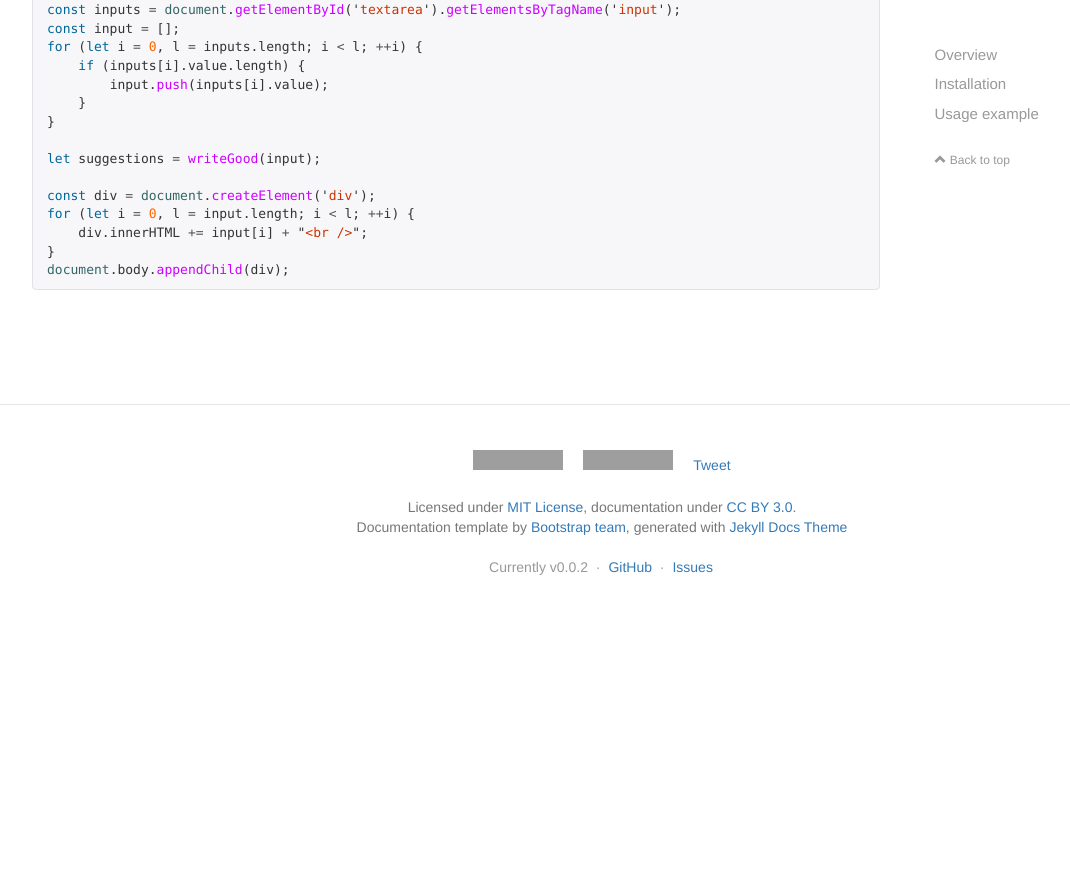
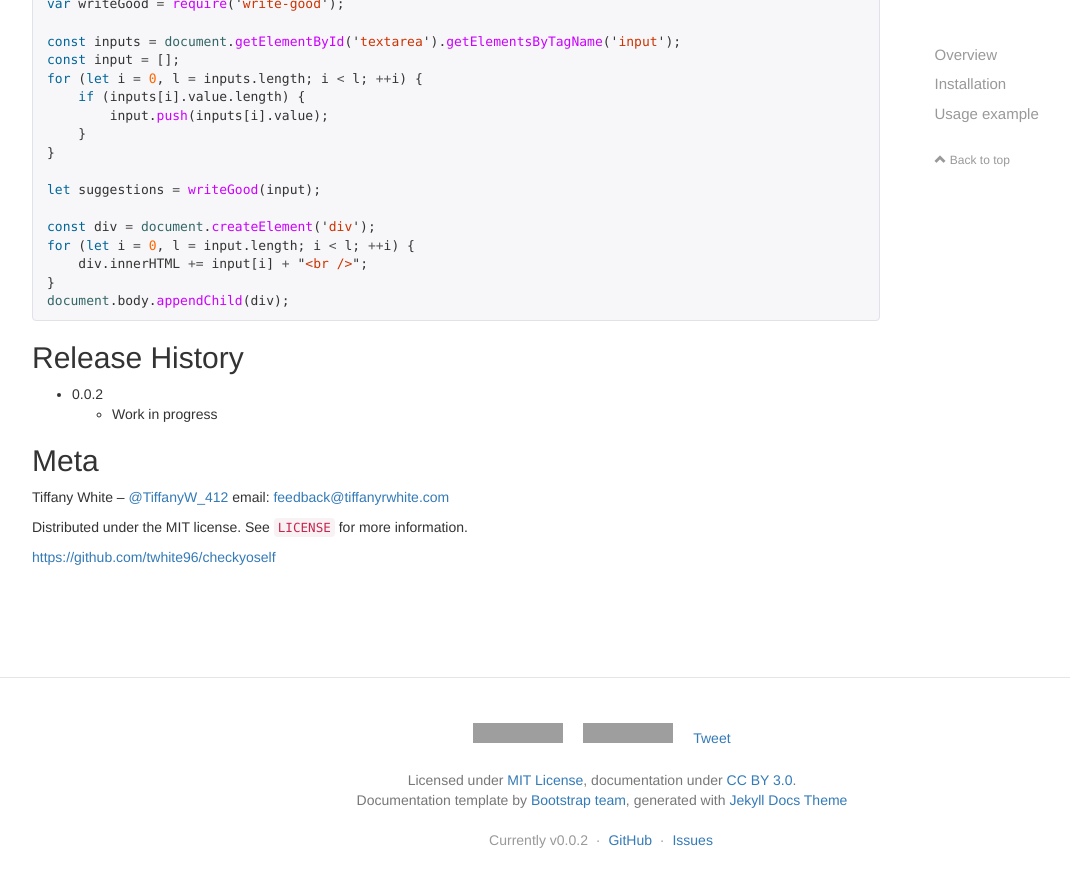
Before and after one commit to twhite96/chys-docs, a Jekyll site: the page built from index.md, in a window 1280 px wide and 900 px high, scrolled down 1449 px. Shown: the top 887 px of the window, without its empty margins (38-1108 px from the left). Built offline with Jekyll 4.4.1, drawn with Linux system fonts in a browser that asks for light colours; nearby versions of some CDN libraries; comment, search, counter and statistics services are not loaded; our own code applies the rules of GitHub Pages for plain Markdown files; before the commit the page ends 2076 px from its top, so only the background shows below that; grey boxes are pictures that could not be loaded.

Commit message:
Updates docs

````diff
--- a/index.md
+++ b/index.md
@@ -10,6 +10,13 @@ homepage: true
 </div>
 
 > Check Yo Self is  a site to check the grammar of your markdown blog posts/texts.
+
+[![Travis](https://img.shields.io/travis/twhite96/checkyoself.svg)](https://travis-ci.org/twhite96/checkyoself)
+[![Greenkeeper badge](https://badges.greenkeeper.io/twhite96/checkyoself.svg)](https://greenkeeper.io/)
+[![Twitter Follow](https://img.shields.io/twitter/follow/TiffanyW_412.svg?style=social&label=Follow)](https://twitter.com/TiffanyW_412)
+[![MIT Licence](https://badges.frapsoft.com/os/mit/mit.svg?v=103)](https://opensource.org/licenses/mit-license.php)
+[![Open Source Love](https://badges.frapsoft.com/os/v1/open-source.svg?v=103)](https://github.com/ellerbrock/open-source-badges/)
+[![GitHub commits](https://img.shields.io/github/commits-since/twhite96/checkyoself/0.0.2.svg?maxAge=2592000)](https://github.com/twhite96/checkyoself)
 
 Frustrated by Grammarly and Hemingway apps' inability to process markdown blog posts, I decided to make my own site to process markdown blog posts or other texts. I settled on [Materialize.css](http://materializecss.com/) a [Material Design Lite](https://getmdl.io/index.html) library for the UI because I like colorful things.
 
@@ -69,3 +76,15 @@ for (let i = 0, l = input.length; i < l; ++i) {
 }
 document.body.appendChild(div);
 ```
+## Release History
+
+* 0.0.2
+    * Work in progress
+
+## Meta
+
+Tiffany White – [@TiffanyW_412](https://twitter.com/TiffanyW_412)  email: <feedback@tiffanyrwhite.com>
+
+Distributed under the MIT license. See ``LICENSE`` for more information.
+
+[https://github.com/twhite96/checkyoself](https://github.com/twhite96/checkyoself)
````
